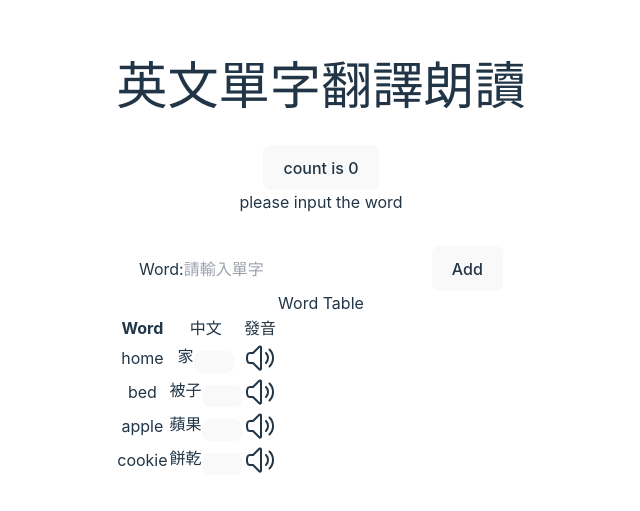
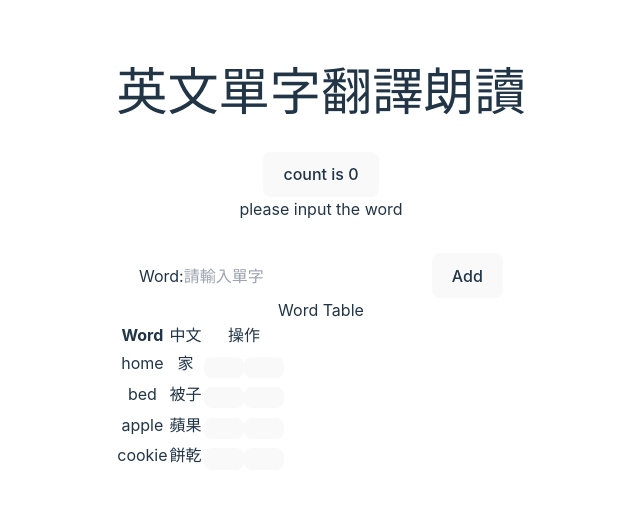
Before and after one commit to wuharry/Translater, a React (Vite) app in the folder Translater/: page / in a window 1280 px wide. Shown: the part 133-644 px from the top of the page, without its empty margins (319-959 px from the left). Built offline with nearby package versions, Linux system fonts and the light colour scheme.

Commit message:
feat:add fnBtns

```diff
--- a/Translater/src/App.tsx
+++ b/Translater/src/App.tsx
@@ -99,7 +99,7 @@ function App() {
             <tr>
               <th className="px-6 py-3">Word</th>
               <th className="px-6 py-3">中文</th>
-              <th className="px-6 py-3">發音</th>
+              <th className="px-6 py-3">操作</th>
             </tr>
           </thead>
           <tbody>
@@ -112,13 +112,16 @@ function App() {
                 <td className="px-6 py-4">
                   <div className="flex flex-row items-center justify-around">
                     {word.translatedWord}
-                    <button>
-                      <Recycle />
-                    </button>
                   </div>
                 </td>
-                <td className="px-6 py-4 flex justify-center items-center">
-                  <SpeakerWave />
+                <td className="px-6 py-4 flex items-center justify-around">
+                  <button>
+                    <SpeakerWave />
+                  </button>
+
+                  <button>
+                    <Recycle />
+                  </button>
                 </td>
               </tr>
             ))}
```
